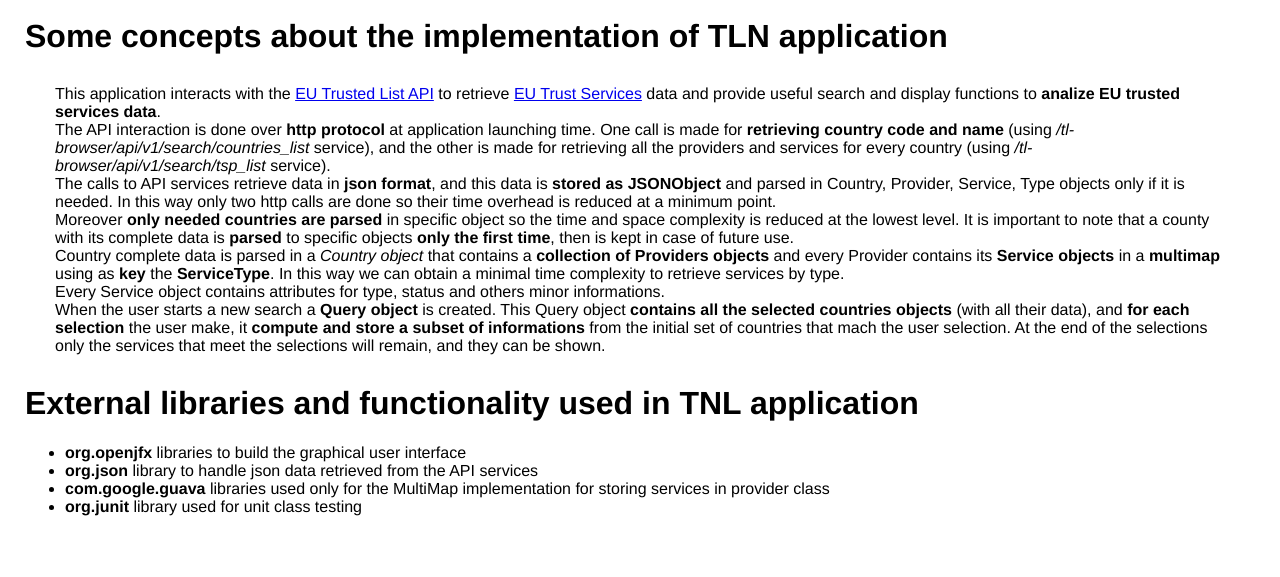
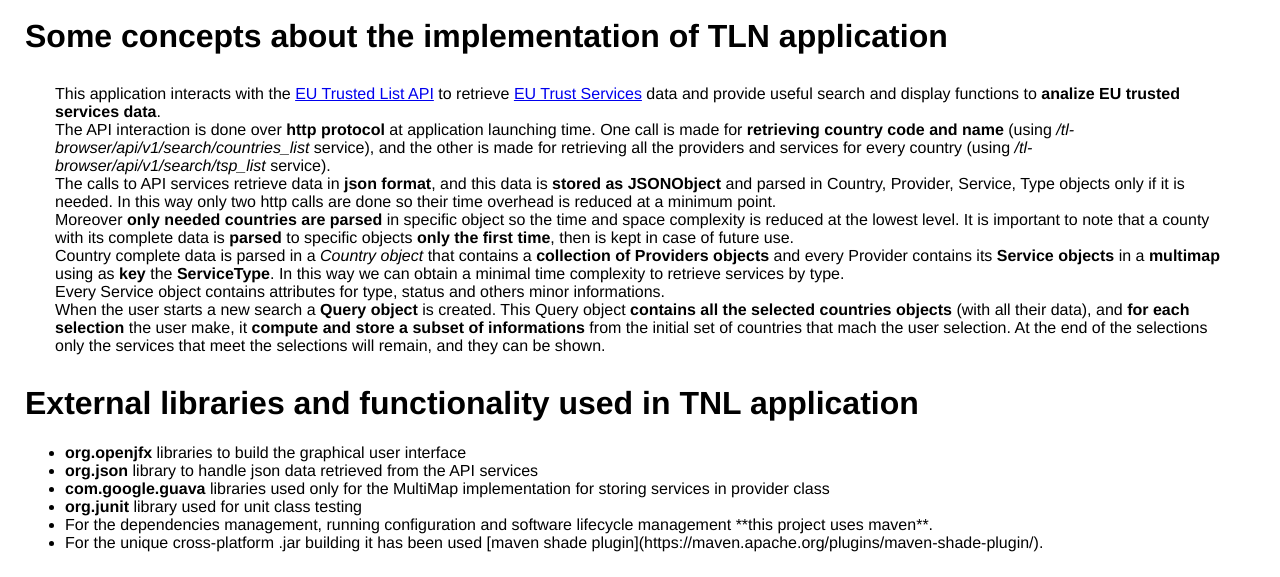
Before and after one commit to mattia-toffolon/Trusted-List-Navigation, a plain HTML site: page README.html in a window 1280 px wide. Shown: the part 3704-4281 px from the top of the page. Before the commit the page ends 4245 px from the top, so only its background shows below. Drawn offline with Linux system fonts and the light colour scheme.

Commit message:
Update README.html

```diff
--- a/README.html
+++ b/README.html
@@ -154,6 +154,9 @@
         <li><strong>com.google.guava</strong> libraries used only for the MultiMap implementation for storing services in provider class</li>
 
         <li><strong>org.junit</strong> library used for unit class testing</li>
+
+        <li>For the dependencies management, running configuration and software lifecycle management **this project uses maven**.</li>
+        <li>For the unique cross-platform .jar building it has been used [maven shade plugin](https://maven.apache.org/plugins/maven-shade-plugin/).</li>
         </ul>
     </body>
 </html>
```
